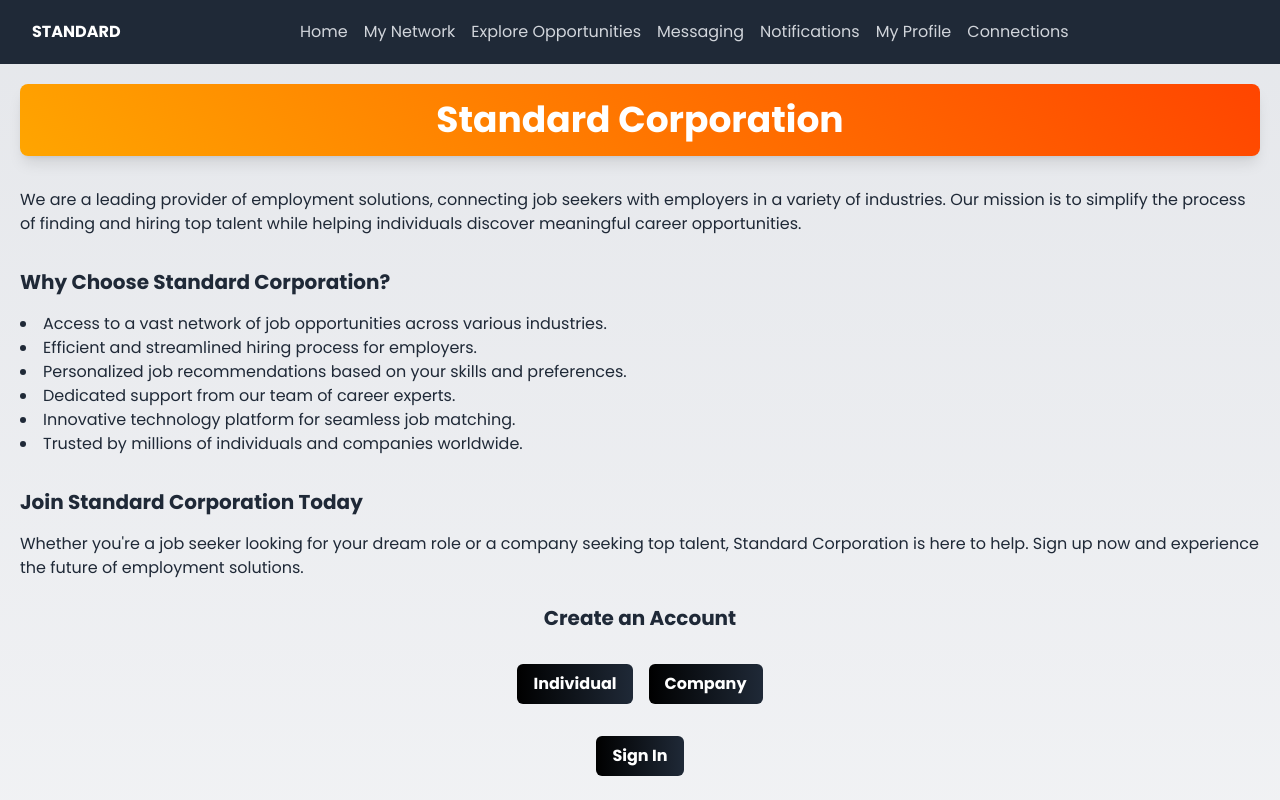
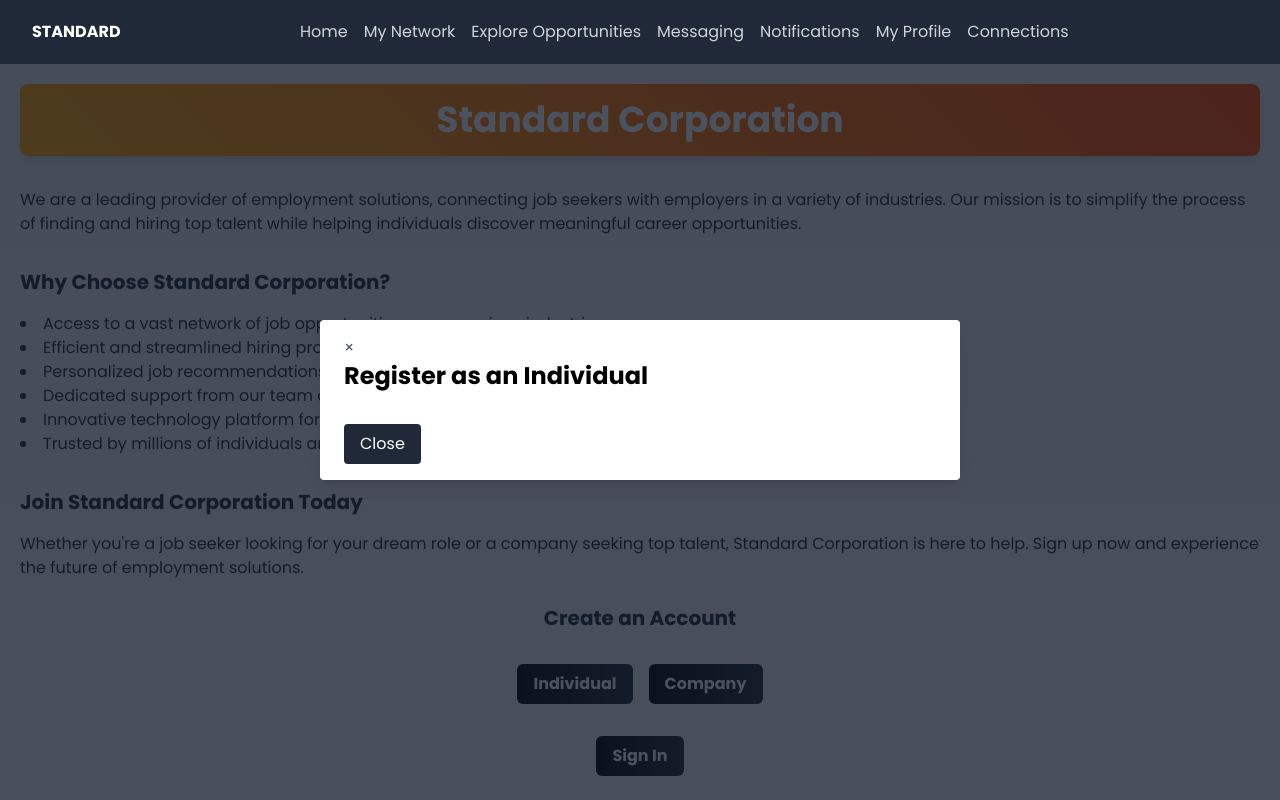
Before and after one commit to timons-AI/standard-intern, a Next.js app in the folder standard-intern/: page / in a window 1280 px wide. Both pictures are taken after a click on the button "Individual". Shown: the top 800 px of the page. Built offline with nearby package versions, Linux system fonts and the light colour scheme.

Commit message:
Update RegisterUserModal.tsx

```diff
--- a/standard-intern/src/app/Modals/RegisterUserModal.tsx
+++ b/standard-intern/src/app/Modals/RegisterUserModal.tsx
@@ -6,21 +6,24 @@ type RegisterUserModalProps = {
 };
 
 const RegisterUserModal: React.FC<RegisterUserModalProps> = ({ isOpen, onClose }) => {
-  // Modal content and functionality here
   if (!isOpen) {
     return null; // Render nothing if the modal is not open
   }
 
   return (
-    // Modal JSX code
-    <div className="modal">
-      <div className="modal-content">
-        <span className="close-button" onClick={onClose}>
-          &times;
-        </span>
-        <h2>Register as an Individual</h2>
-        {/* Other registration form fields and components */}
-        <button onClick={onClose}>Close</button>
+    <div className="fixed inset-0 flex items-center justify-center z-10">
+      <div className="modal-overlay absolute inset-0 bg-gray-900 opacity-75"></div>
+      <div className="modal-container bg-white w-1/2 mx-auto rounded shadow-lg z-50">
+        <div className="modal-content py-4 px-6">
+          <span className="close-button text-gray-600 hover:text-gray-800 cursor-pointer" onClick={onClose}>
+            &times;
+          </span>
+          <h2 className="text-2xl font-bold mb-4">Register as an Individual</h2>
+          {/* Other registration form fields and components */}
+          <button className="bg-gray-800 text-white px-4 py-2 rounded mt-4" onClick={onClose}>
+            Close
+          </button>
+        </div>
       </div>
     </div>
   );
```
